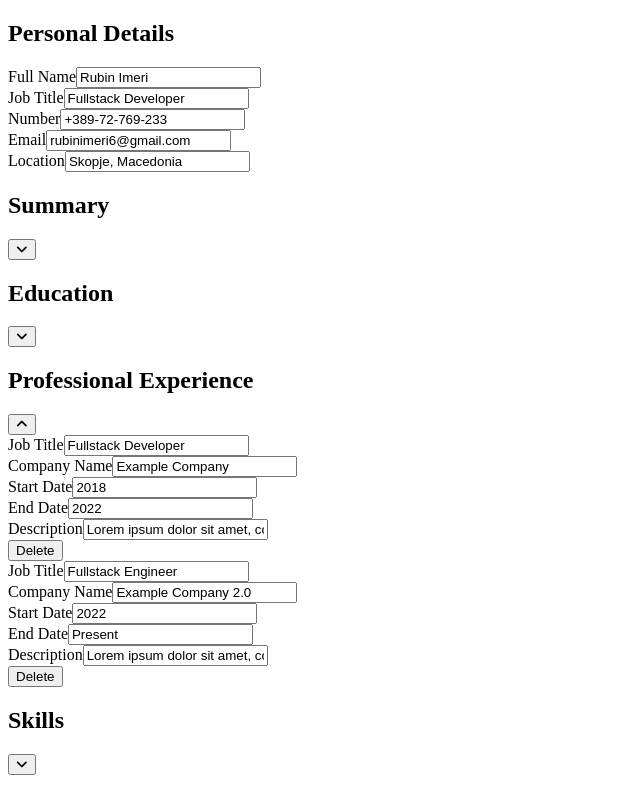
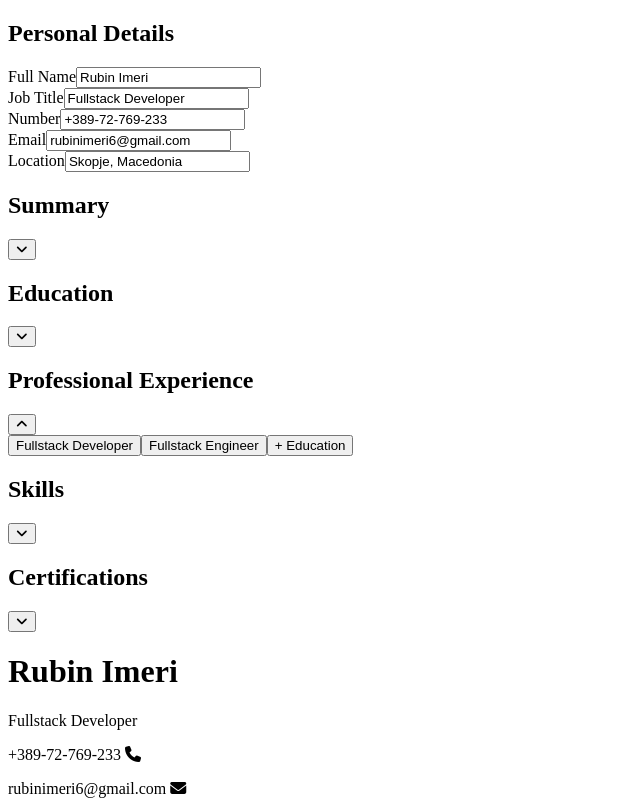
Before and after one commit to rubinimeri/cv-application, a React (Vite) app: page / in a window 1280 px wide. Both pictures are taken after a click on the button 21 px from the left and 424 px from the top of the page. Shown: the top 800 px of the page, without its empty margins (0-640 px from the left). Built offline with nearby package versions, Linux system fonts and the light colour scheme.

Commit message:
Add save/cancel/delete functionality to WorkForm

```diff
--- a/src/components/WorkExperience/WorkForm.jsx
+++ b/src/components/WorkExperience/WorkForm.jsx
@@ -1,7 +1,40 @@
+import { useState } from "react";
 import WorkFormCard from "./WorkFormCard"
 import VisibilityButton from "../VisibilityButton"
+import FormTitle from "../FormTitle";
 
 function WorkForm({ workExperience, setWorkExperience, isShown, toggleShow }) {
+    const [selectedForm, setSelectedForm] = useState(null);
+
+
+    function handleClick(e) {
+        const { id } = e.target;
+        setSelectedForm(workExperience.find(work => work.id === id))
+    }
+
+    function handleCancel() {
+        setWorkExperience(workExperience.map(work =>
+            work.id === selectedForm.id ? {...selectedForm} : work
+        ))
+        setSelectedForm(null);
+    }
+
+    function handleSave() {
+        setSelectedForm(null);
+    }
+
+    function handleAddWork() {
+        const newWork = {
+            jobTitle: '',
+            companyName: '',
+            startDate: '',
+            endDate: '',
+            description: '',
+            id: crypto.randomUUID()
+        }
+        setWorkExperience([...workExperience, newWork])
+        setSelectedForm(newWork);
+    }
     return(
         <div className="work-form">
             <div>
@@ -11,13 +44,29 @@ function WorkForm({ workExperience, setWorkExperience, isShown, toggleShow }) {
                  setToggle={toggleShow}
                  showIndex={3} />
             </div>
-            {isShown && workExperience.map(work =>
+            {isShown && selectedForm ?
                 <WorkFormCard
-                key={work.id}
-                {...work}
+                {...workExperience.find(work => work.id === selectedForm.id)}
                 workExperience={workExperience}
-                setWorkExperience={setWorkExperience} />
-            )}
+                setWorkExperience={setWorkExperience}
+                handleCancel={handleCancel}
+                handleSave={handleSave} /> :
+                isShown && (
+                    <>
+                      {workExperience.map(work =>
+                        <FormTitle
+                          key={work.id}
+                          id={work.id}
+                          title={work.jobTitle}
+                          handleClick={handleClick}
+                        />
+                      )}
+                      <button
+                       className="add-btn"
+                       onClick={handleAddWork} >+ Education</button>
+                    </>
+                  )
+                }
         </div>
     )
 }
--- a/src/components/WorkExperience/WorkFormCard.jsx
+++ b/src/components/WorkExperience/WorkFormCard.jsx
@@ -3,6 +3,7 @@ import InputGroup from "../InputGroup"
 function WorkFormCard(props) {
     const { id, jobTitle, companyName, startDate, endDate, description } = props
     const { workExperience, setWorkExperience } = props
+    const { handleCancel, handleSave } = props;
 
     function handleInputChange(e) {
         const { name, value } = e.target
@@ -11,6 +12,7 @@ function WorkFormCard(props) {
     }
 
     function handleDelete() {
+        handleCancel();
         setWorkExperience(workExperience.filter(work =>
             work.id !== id
         ))
@@ -53,7 +55,15 @@ function WorkFormCard(props) {
              value={description}
              labelText="Description"
              changeHandler={handleInputChange} />
-             <button onClick={handleDelete}>Delete</button>
+             <button
+              onClick={handleSave}
+              className="save-btn">Save</button>
+             <button
+              onClick={handleDelete}
+              className="delete-btn">Delete</button>
+             <button
+              onClick={handleCancel}
+              className="cancel-btn">Cancel</button>
         </div>
     )
 }
```
